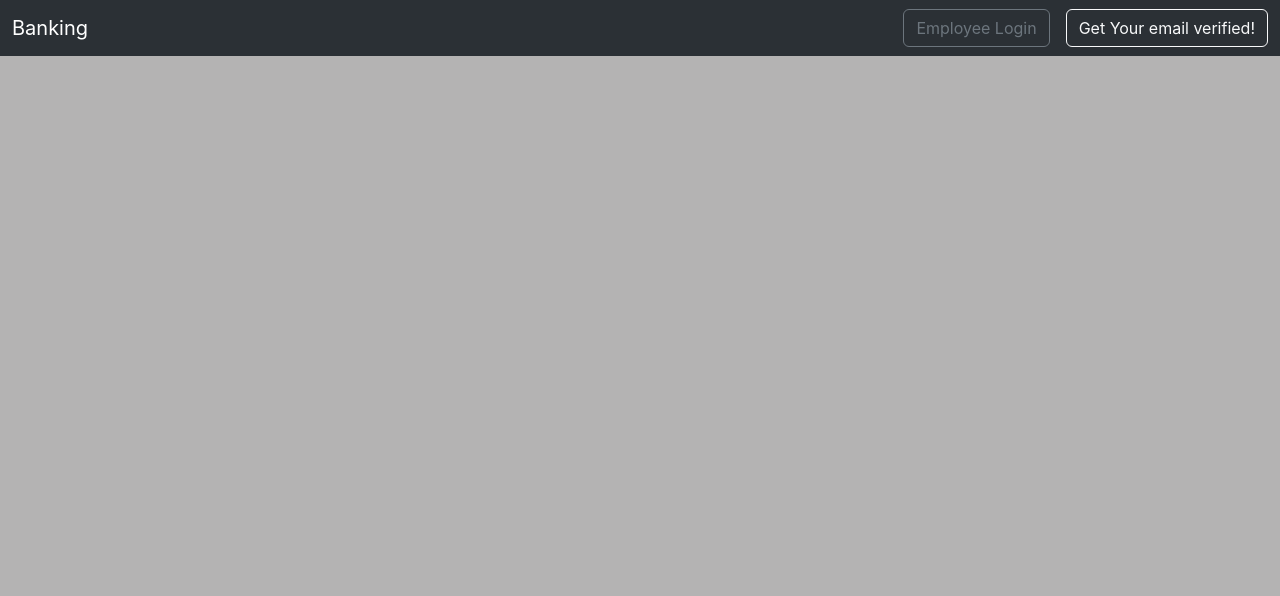
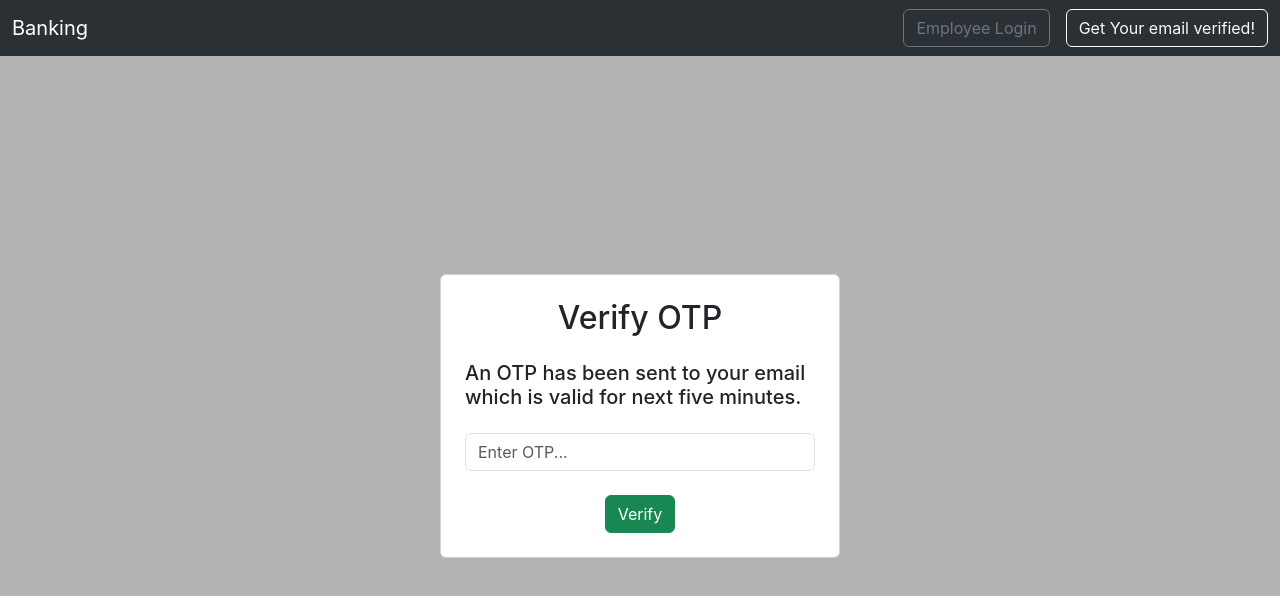
Before and after one commit to tusharx0809/react-apps, a React (Create React App) app in the folder banking_website/: page /empverify in a window 1280 px wide. Shown: the top 596 px of the page. Built offline with nearby package versions, Linux system fonts and the light colour scheme.

Commit message:
added: emp verification added on front end

```diff
--- a/banking_website/src/App.js
+++ b/banking_website/src/App.js
@@ -10,6 +10,8 @@ import Verifyemail from "./components/Verifyemail";
 import Emailverification from "./components/Emailverification";
 import Settings from "./components/Settings";
 import Emplogin from "./components/Emplogin";
+import Emphome from "./components/Emphome";
+import Empverification from "./components/Empverification";
 
 function App() {
   return (
@@ -25,6 +27,8 @@ function App() {
           <Route path="/emailverification" element={<Emailverification />} />
           <Route path="/settings" element={<Settings />} />
           <Route path="/emplogin" element={<Emplogin />} />
+          <Route path="/emphome" element={<Emphome />} />
+          <Route path="/empverify" element={<Empverification />} />
         </Routes>
       </Router>
     </ProfileState>
--- a/banking_website/src/components/Emplogin.js
+++ b/banking_website/src/components/Emplogin.js
@@ -1,7 +1,41 @@
-import React from 'react'
+import React, {useContext, useState} from 'react'
+import profileContext from '../context/Profile/ProfileContext';
+import { useNavigate } from 'react-router-dom';
 
 const Emplogin = () => {
+  const { alert, showAlert } = useContext(profileContext);
+  const navigate = useNavigate();
+  const [empDetails, setEmpDetails] = useState({
+    empid:"",
+    password:"",
+  });
 
+
+  const handleChange = (e) =>{
+    setEmpDetails({...empDetails, [e.target.name]: e.target.value})
+  }
+
+  const emplogin = async (e) =>{
+    e.preventDefault();
+    const response = await fetch('http://localhost:5050/api/employees/emplogin',{
+      method: "POST",
+      headers:{
+        "Content-Type":"application/json",
+      },
+      body: JSON.stringify({
+        empid: empDetails.empid,
+        password: empDetails.password,
+      })
+    })
+    const json = await response.json();
+    if(json.success){
+      localStorage.setItem("token", json.authToken);
+      navigate("/empverify");
+      showAlert("An otp has been sent to registered email.","success");
+    }else{
+      showAlert("Somethins went wrong, try again!","danger");
+    }
+  }
   return (
     <div className="container d-flex align-items-center justify-content-center" style={{ minHeight: "90vh" }}>
       <div>
@@ -32,18 +66,18 @@ const Emplogin = () => {
         )}
       </div>
         <div className="card p-4" style={{ width: "100%", maxWidth: "400px" }}>
-      <form>
+      <form onSubmit={emplogin}>
       <h2 className="text-center mb-4">Employee Login</h2>
         <div className="mb-3">
           <label htmlFor="exampleInputEmail1" className="form-label">
             Emp ID
           </label>
           <input
-            type="email"
+            type="text"
             className="form-control"
-            id="email"
-            name="email"
-            // onChange = {handleChange}
+            id="empid"
+            name="empid"
+            onChange = {handleChange}
             placeholder="Enter employee ID..."
           />
 
@@ -57,7 +91,7 @@ const Emplogin = () => {
             className="form-control"
             id="password"
             name="password"
-            // onChange={handleChange}
+            onChange={handleChange}
             placeholder="Enter password..."
           />
         </div>
--- /dev/null
+++ b/banking_website/src/components/Empverification.js
@@ -0,0 +1,93 @@
+import React, { useState, useContext } from "react";
+import profileContext from "../context/Profile/ProfileContext";
+import { useNavigate } from "react-router-dom";
+
+const Empverification = () => {
+  const [otp, setOtp] = useState("");
+  const { alert, showAlert } = useContext(profileContext);
+  const navigate = useNavigate();
+  const handleChange = (e) => {
+    setOtp(e.target.value);
+}
+  const verifyEmpOtp = async (e) => {
+    e.preventDefault();
+    const response = await fetch('http://localhost:5050/api/employees/verifyEmpOtp',{
+        method:"PUT",
+        headers:{
+            "authToken":localStorage.getItem("token"),
+            "Content-Type":"application/json"
+        },
+        body: JSON.stringify({
+            otp: otp,
+        }),
+    })
+    const json = await response.json();
+    if(json.success){
+        navigate("/emphome");
+        showAlert(json.message,"success");
+    }else{
+        showAlert(json.error,"danger");
+    }
+  }
+  return (
+    <div
+      className="container d-flex align-items-center justify-content-center"
+      style={{ minHeight: "90vh" }}
+    >
+      <div>
+        {/* Display alert if exists */}
+        {alert && alert.message && alert.type && (
+          <div
+            className={`alert ${
+              alert.type === "success"
+                ? "alert-primary"
+                : alert.type === "danger"
+                ? "alert-danger"
+                : ""
+            }`}
+            style={{
+              position: "fixed",
+              top: "70px",
+              left: "50%",
+              transform: "translateX(-50%)",
+              zIndex: 10,
+              width: "600px",
+              padding: "10px",
+              textAlign: "center",
+              // borderRadius: "20px",
+            }}
+          >
+            {alert.message}
+          </div>
+        )}
+      </div>
+      <div className="card p-4" style={{ width: "100%", maxWidth: "400px" }}>
+        <form onSubmit={verifyEmpOtp}>
+          <h2 className="text-center mb-4">Verify OTP</h2>
+          <h5 className="mb-4">
+            An OTP has been sent to your email which is valid for next five
+            minutes.
+          </h5>
+          <div className="mb-3">
+            <input
+              type="text"
+              className="form-control"
+              id="otp"
+              name="otp"
+              value={otp}
+              onChange={handleChange}
+              aria-describedby="emailHelp"
+              placeholder="Enter OTP..."
+            />
+          </div>
+
+          <div className="d-flex justify-content-around">
+            <button className="btn btn-success mt-2">Verify</button>
+          </div>
+        </form>
+      </div>
+    </div>
+  );
+};
+
+export default Empverification;
```
Also changed, not shown: 1 other file (tests, documents, lock files or other folders).
